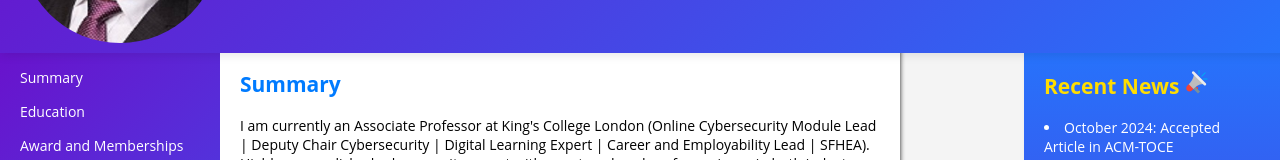
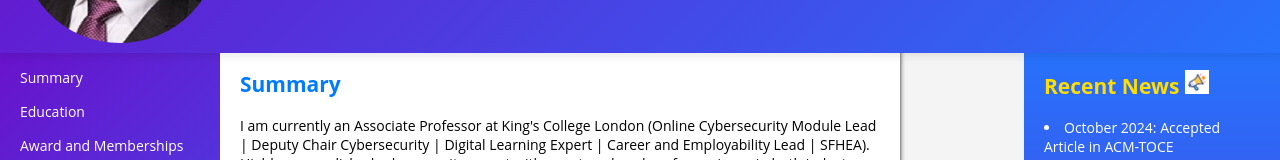
Before and after one commit to maherjas/maher-salem, a plain HTML site: page index.html in a window 1280 px wide. Shown: the part 167-327 px from the top of the page. Drawn offline with Linux system fonts and the light colour scheme.

Commit message:
Update index.html

```diff
--- a/index.html
+++ b/index.html
@@ -300,7 +300,7 @@
 
 
  <div class="right-sidebar">
-        <h2 style="color: #FFDD00;">Recent News <img src="https://maherjas.github.io\maher-salem\images\icons8-speaker-48.png" alt="ORCID" style="width: 24px; height: 24px;  margin-right: 5px;"></h2>
+        <h2 style="color: #FFDD00;">Recent News <img src="https://maherjas.github.io\maher-salem\images\speaker.gif" alt="ORCID" style="width: 24px; height: 24px;  margin-right: 5px;"></h2>
         <!--div class="news-ticker"-->
             <!--div class="news-items"-->
                 <p><li>October 2024: Accepted Article in ACM-TOCE</li></p>
```
